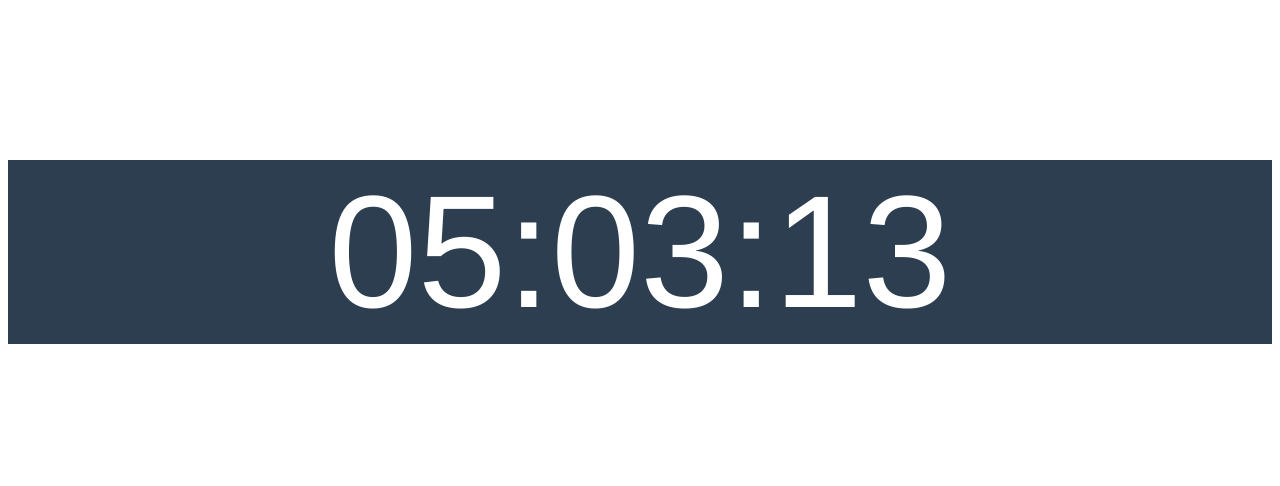
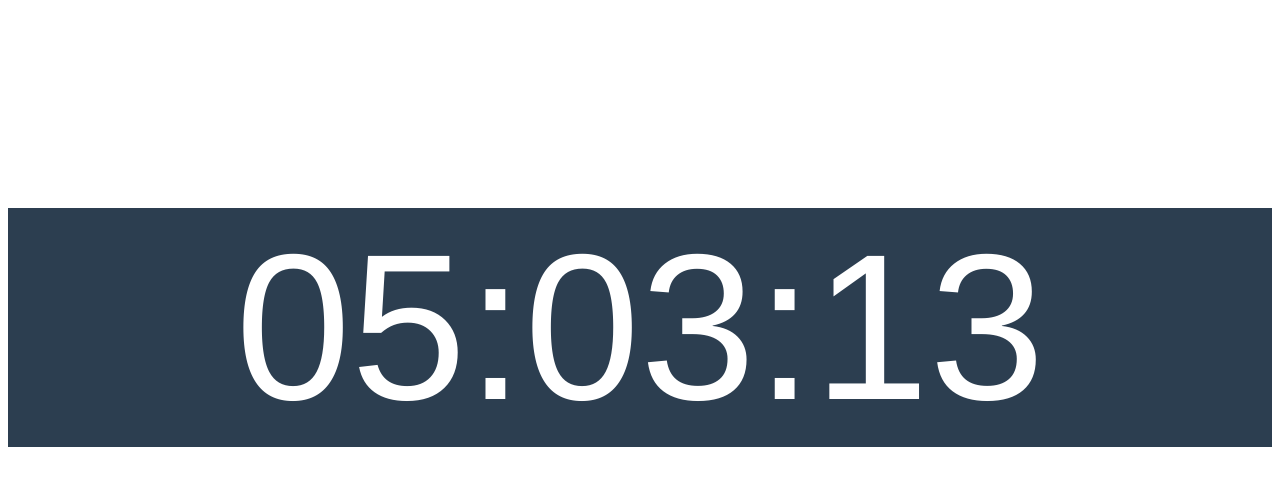
Before and after one commit to enalca3/widget, a Vue app in the folder widget/: page / in a window 1280 px wide. Shown: the top 486 px of the page. Built offline with nearby package versions, Linux system fonts and the light colour scheme.

Commit message:
Prettier correcciones

```diff
--- a/widget/babel.config.js
+++ b/widget/babel.config.js
@@ -1,5 +1,3 @@
 module.exports = {
-  presets: [
-    '@vue/cli-plugin-babel/preset'
-  ]
-}
+  presets: ["@vue/cli-plugin-babel/preset"]
+};
--- a/widget/src/App.vue
+++ b/widget/src/App.vue
@@ -1,18 +1,18 @@
 <template>
-  <div id="app" class="dark">
+  <div id="app" class="dark h-screen w-screen">
     <Clock></Clock>
   </div>
 </template>
 
 <script>
-import Clock from './components/Clock'
+import Clock from "./components/Clock";
 
 export default {
-  name: 'App',
+  name: "App",
   components: {
     Clock
   }
-}
+};
 </script>
 
 <style>
@@ -25,7 +25,7 @@ export default {
   margin-top: 60px;
 }
 .dark {
-        color: white !important;
-        background-color: #2c3e50;
-    }
+  color: white !important;
+  background-color: #2c3e50;
+}
 </style>
--- a/widget/src/components/Clock.vue
+++ b/widget/src/components/Clock.vue
@@ -1,32 +1,35 @@
 <template>
   <div>
-        <p class="time">{{ dText }}</p>
+    <p :style="dStyleObject">{{ dText }}</p>
   </div>
 </template>
 
 <script>
-import moment from 'moment'
+import moment from "moment";
 
 export default {
-    name: 'Clock',
+  name: "Clock",
   props: {
     pType: String
   },
   data() {
     return {
-            dText: ''
+      dText: "",
+      dStyleObject: {
+        fontSize: "13em"
       }
+    };
   },
-    mounted () {
+  mounted() {
     setInterval(() => {
-            this.dText = moment().format('HH:mm:ss')
-        }, 1000)
+      this.dText = moment().format("HH:mm:ss");
+    }, 1000);
   }
-}
+};
 </script>
 
 <style scoped>
 .time {
-        font-size: 160px;
+  font-size: 12em;
 }
 </style>
```
Also changed, not shown: widget/package.json (+7 -3 lines), widget/src/main.js (+5 -6 lines), 1 other file (tests, documents, lock files or other folders). Lines whose indentation alone changed are shown as unchanged.
